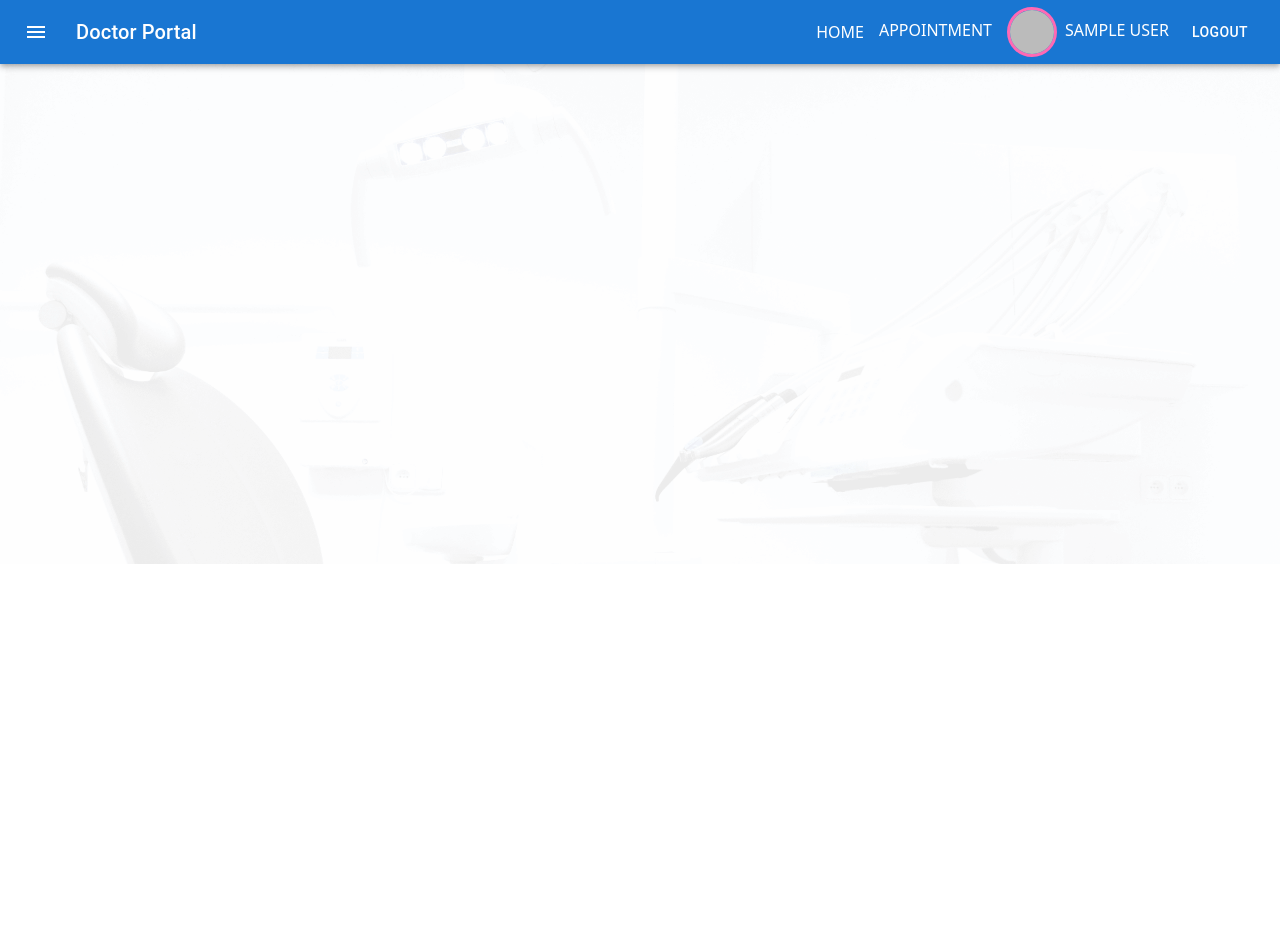
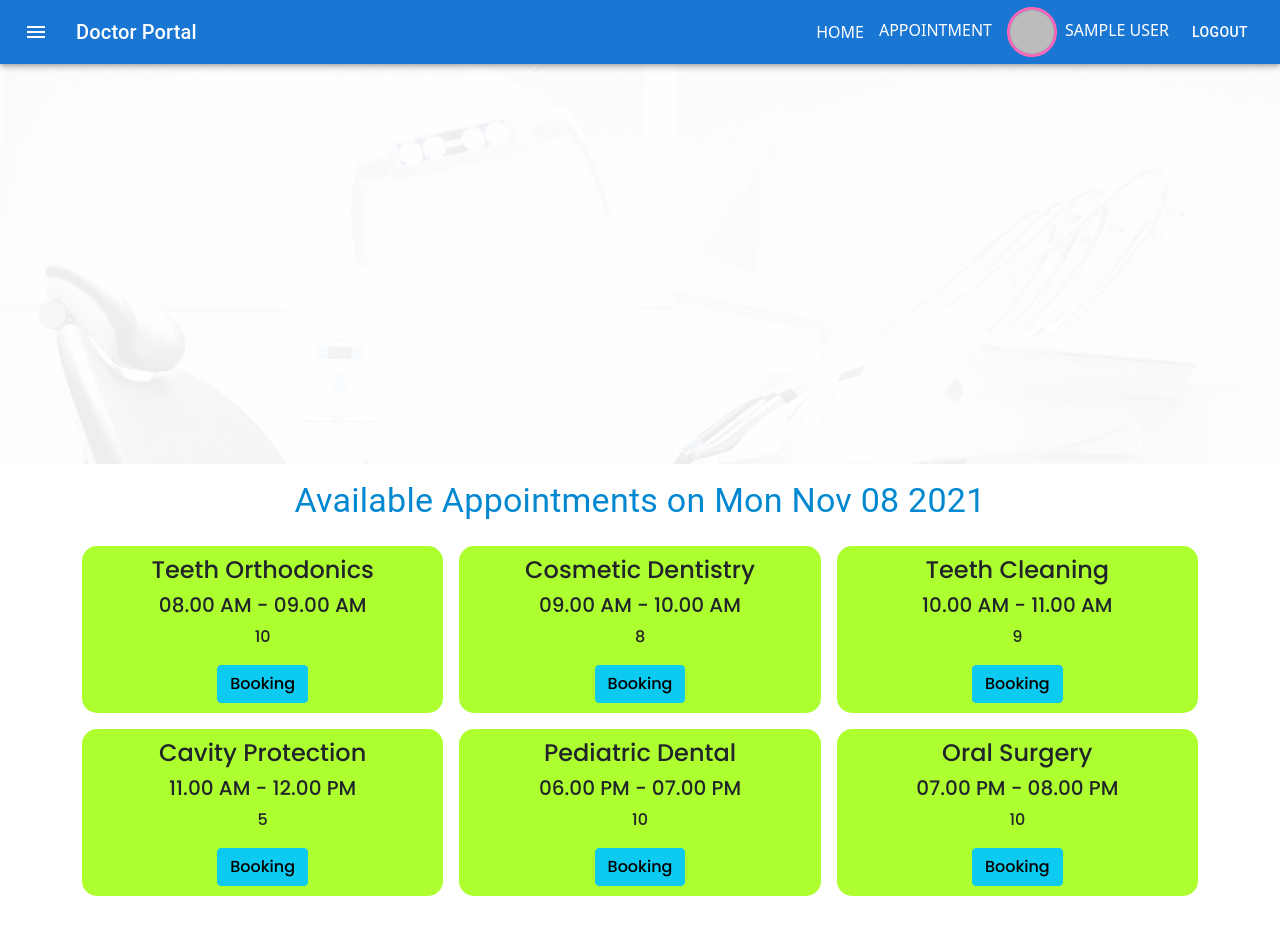
Before and after one commit to mehedi008h/doctor-portal-client, a React (Create React App) app: page /appointment in a window 1280 px wide. Shown: the top 934 px of the page. Before the commit the page ends 800 px from the top, so only its background shows below. Built offline with nearby package versions, Linux system fonts and the light colour scheme; no server answers; sample sign-in values are in the browser's storage.

Commit message:
add appoitment

```diff
--- a/src/pages/Appointment/Appointment.js
+++ b/src/pages/Appointment/Appointment.js
@@ -1,10 +1,13 @@
 import React from 'react';
 import AppointmentBanner from './AppointmentBanner/AppointmentBanner';
+import AvailableAppointments from './AvailableAppointments/AvailableAppointments';
 
 const Appointment = () => {
+    const [date, setDate] = React.useState(new Date());
     return (
         <div>
-            <AppointmentBanner></AppointmentBanner>
+            <AppointmentBanner date={date} setDate={setDate}></AppointmentBanner>
+            <AvailableAppointments date={date}></AvailableAppointments>
         </div>
     );
 };
--- a/src/pages/Appointment/AppointmentBanner/AppointmentBanner.css
+++ b/src/pages/Appointment/AppointmentBanner/AppointmentBanner.css
@@ -1,6 +1,6 @@
 .appointment-baneer {
     background-image: url(../../../images/bg.png);
-    height: 500px;
+    height: 400px;
     background-repeat: no-repeat;
     background-size: cover;
 }
--- a/src/pages/Appointment/AppointmentBanner/AppointmentBanner.js
+++ b/src/pages/Appointment/AppointmentBanner/AppointmentBanner.js
@@ -1,28 +1,14 @@
 import './AppointmentBanner.css';
 import * as React from 'react';
-import TextField from '@mui/material/TextField';
-import AdapterDateFns from '@mui/lab/AdapterDateFns';
-import LocalizationProvider from '@mui/lab/LocalizationProvider';
-import StaticDatePicker from '@mui/lab/StaticDatePicker';
+import Calender from '../../../shared/Calender/Calender';
 
-const AppointmentBanner = () => {
-    const [value, setValue] = React.useState(new Date());
+const AppointmentBanner = ({ date, setDate }) => {
     return (
         <div className="appointment-baneer d-flex">
             <div className="container mt-5">
                 <div className="row">
                     <div className="col-md-6">
-                        <LocalizationProvider dateAdapter={AdapterDateFns}>
-                            <StaticDatePicker
-                                displayStaticWrapperAs="desktop"
-                                openTo="day"
-                                value={value}
-                                onChange={(newValue) => {
-                                    setValue(newValue);
-                                }}
-                                renderInput={(params) => <TextField {...params} />}
-                            />
-                        </LocalizationProvider>
+                        <Calender date={date} setDate={setDate}></Calender>
                     </div>
                     <div className="col-md-6">
 
--- /dev/null
+++ b/src/pages/Appointment/AvailableAppointments/AvailableAppointments.js
@@ -0,0 +1,67 @@
+import { Typography } from '@mui/material';
+import React, { useState } from 'react';
+import Booking from '../Booking/Booking';
+
+const AvailableAppointments = ({ date }) => {
+    const bookings = [
+        {
+            id: 1,
+            name: 'Teeth Orthodonics',
+            time: '08.00 AM - 09.00 AM',
+            space: 10,
+        },
+        {
+            id: 2,
+            name: 'Cosmetic Dentistry',
+            time: '09.00 AM - 10.00 AM',
+            space: 8,
+        },
+        {
+            id: 3,
+            name: 'Teeth Cleaning',
+            time: '10.00 AM - 11.00 AM',
+            space: 9,
+        },
+        {
+            id: 4,
+            name: 'Cavity Protection',
+            time: '11.00 AM - 12.00 PM',
+            space: 5,
+        },
+        {
+            id: 5,
+            name: 'Pediatric Dental',
+            time: '06.00 PM - 07.00 PM',
+            space: 10,
+        },
+        {
+            id: 6,
+            name: 'Oral Surgery',
+            time: '07.00 PM - 08.00 PM',
+            space: 10,
+        },
+    ]
+
+    const [bookingSuccess, setBookingSuccess] = useState(false);
+    return (
+        <div className="container mt-3 mb-5">
+            <Typography sx={{ color: 'info.main', mb: 3, textAlign: 'center' }} variant="h4">Available Appointments on {date.toDateString()}</Typography>
+            <div className="row g-3">
+                {
+                    bookings.map(booking => <div className="col-md-4">
+                        <Booking
+                            key={booking.id}
+                            booking={booking}
+                            date={date}
+                            setBookingSuccess={setBookingSuccess}
+                        >
+                        </Booking>
+                    </div>)
+                }
+
+            </div>
+        </div>
+    );
+};
+
+export default AvailableAppointments;
--- /dev/null
+++ b/src/pages/Appointment/Booking/Booking.css
@@ -0,0 +1,7 @@
+.item {
+    font-family: 'Poppins', sans-serif;
+    padding: 10px;
+    background-color: greenyellow;
+    text-align: center;
+    border-radius: 15px;
+}
--- /dev/null
+++ b/src/pages/Appointment/Booking/Booking.js
@@ -0,0 +1,18 @@
+import React from 'react';
+import './Booking.css';
+
+const Booking = ({ booking, date, setBookingSuccess }) => {
+    const { name, time, space } = booking;
+    return (
+        <div>
+            <div className="item">
+                <h4>{name}</h4>
+                <h5>{time}</h5>
+                <p>{space}</p>
+                <button className="btn btn-info">Booking</button>
+            </div>
+        </div>
+    );
+};
+
+export default Booking;
--- /dev/null
+++ b/src/shared/Calender/Calender.js
@@ -0,0 +1,22 @@
+import React from 'react';
+import TextField from '@mui/material/TextField';
+import AdapterDateFns from '@mui/lab/AdapterDateFns';
+import LocalizationProvider from '@mui/lab/LocalizationProvider';
+import StaticDatePicker from '@mui/lab/StaticDatePicker';
+
+const Calender = ({ date, setDate }) => {
+    return (
+        <LocalizationProvider dateAdapter={AdapterDateFns}>
+            <StaticDatePicker
+                displayStaticWrapperAs="desktop"
+                value={date}
+                onChange={(newValue) => {
+                    setDate(newValue);
+                }}
+                renderInput={(params) => <TextField {...params} />}
+            />
+        </LocalizationProvider>
+    );
+};
+
+export default Calender;
```
